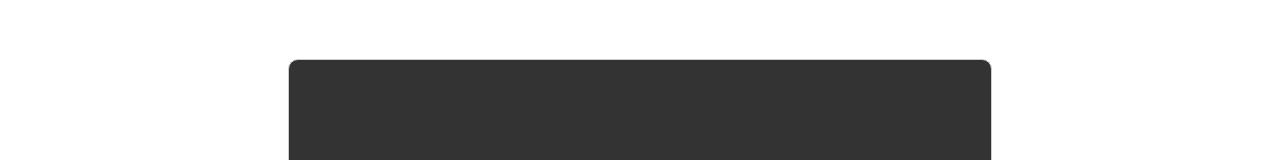
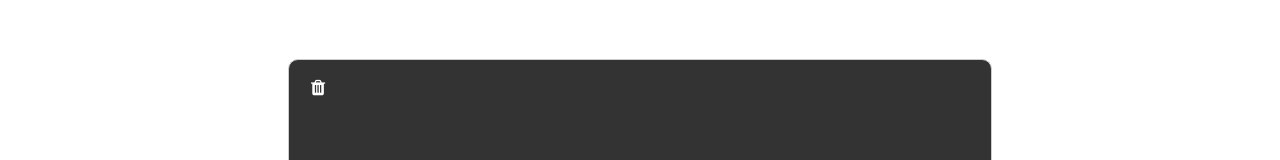
Before and after one commit to DudeUnoob/Gita_GPT, a React (Vite) app: page / in a window 1280 px wide. Shown: the part 308-468 px from the top of the page. Built offline with nearby package versions, Linux system fonts and the light colour scheme.

Commit message:
added delete chat history option

```diff
--- a/package.json
+++ b/package.json
@@ -6,7 +6,8 @@
   "scripts": {
     "dev": "vite",
     "build": "vite build",
-    "preview": "vite preview"
+    "preview": "vite preview",
+    "host":"vite --host"
   },
   "dependencies": {
     "axios": "^1.3.2",
--- a/src/pages/Home.jsx
+++ b/src/pages/Home.jsx
@@ -1,5 +1,5 @@
 import { useState, useEffect, useRef, useContext } from 'react';
-import { Button, Card, Container, Form, InputGroup, Row, Spinner, Col } from "react-bootstrap"
+import { Button, Card, Container, Form, InputGroup, Row, Spinner, Col, Modal } from "react-bootstrap"
 import { ThemeContext, ThemeProvider, useTheme, useThemeUpdate } from "../components/ThemeContext";
 import { callApi } from '../functions/api';
 import "../public/Home.css"
@@ -9,6 +9,7 @@ import "../public/Home.css"
 export default function Home() {
   const darkTheme = useTheme()
   const toggleTheme = useThemeUpdate()
+  const [show, setShow] = useState(false)
 
   const inputText = useRef(null)
   const [messageValue, setMessageValue] = useState(null)
@@ -67,7 +68,20 @@ export default function Home() {
 
   }
 
+ const handleModalShow = () => {
+  setShow(true)
+ }
 
+ const handleModalClose = () => {
+  setShow(false)
+
+ }
+
+ const handleChatTrash = () => {
+  window.localStorage.removeItem("chat_history")
+  window.localStorage.removeItem("scrolling_chat_history")
+  setShow(false)
+ }
 
   useEffect(() => {
 
@@ -147,7 +161,21 @@ export default function Home() {
     </div>
   </div>
 </footer> */}
+<Modal show={show} onHide={handleModalClose}>
+        <Modal.Header closeButton>
+          <Modal.Title>Delete Chat Conversation</Modal.Title>
+        </Modal.Header>
+        <Modal.Body>Are you sure you want to delete your chat history?</Modal.Body>
+        <Modal.Footer>
+        <Button variant="danger" onClick={handleModalClose}>Cancel</Button>
+          <Button variant="primary" onClick={handleChatTrash}>
+            Confirm
+          </Button>
+        </Modal.Footer>
+      </Modal>
+
       <div className="containerScroll" style={{backgroundColor: darkTheme == true ? "#333" : "white"}}>
+      <Button id="trash-icon" onClick={handleModalShow}><i className='fa fa-trash' aria-hidden="true" style={{fontSize:"18px"}}></i></Button>
         <div className="scrollable" id="scrollable" style={{backgroundColor: darkTheme == true ? "#333" : "white"}}>
           {getStorage?.map((elm, i) => {
             return (
--- a/src/public/Home.css
+++ b/src/public/Home.css
@@ -141,3 +141,15 @@ footer a:hover {
 *::-webkit-scrollbar-thumb:active {
   background-color: #689BBE;
 }
+
+#trash-icon {
+  position: absolute;
+  background-color: transparent;
+  border: none;
+  transition: 0.3s;
+}
+
+#trash-icon:hover {
+  text-shadow: 4px 4px 18px rgba(0,0,0,1);
+  box-shadow: 0 4px 8px 0 rgba(0, 0, 0, 0.3), 0 6px 20px 0 rgba(0, 0, 0, 0.19);
+}
```
